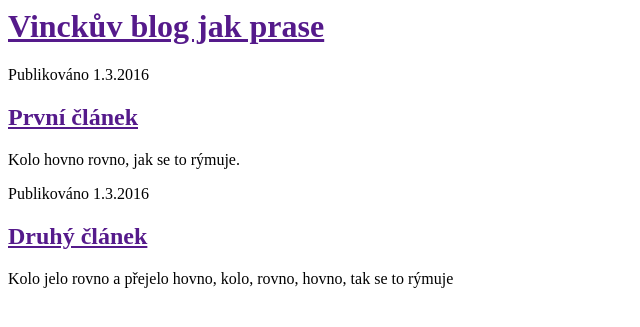
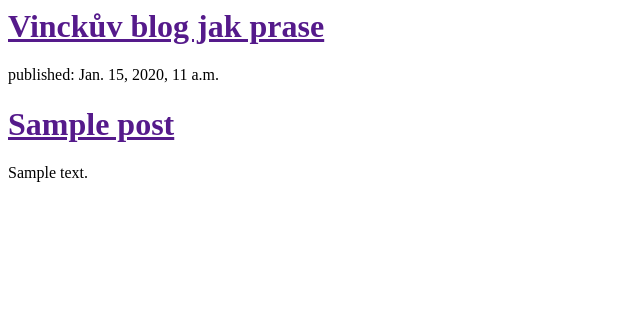
Before and after one commit to vithlavac/my-first-blog, a Django app: template blog/templates/blog/post_list.html in a window 1280 px wide. Shown: the top 327 px of the page, without its empty margins (0-640 px from the left). Run offline with Django 3.2, Linux system fonts and the light colour scheme; the template is opened without the code that fills it: values that come from a table or form of the project are taken from there, others are empty; tables that the repository leaves empty hold one stand-in row (values such as "Sample post").

Commit message:
Modified teplates to display posts from database.

```diff
--- a/blog/models.py
+++ b/blog/models.py
@@ -11,7 +11,7 @@ class Post(models.Model):
     published_date = models.DateTimeField(blank=True, null=True)
 
     def publish(self):
-        self.published.date = timezone.now()
+        self.published_date = timezone.now()
         self.save()
 
     def __str__(self):
--- a/blog/templates/blog/post_list.html
+++ b/blog/templates/blog/post_list.html
@@ -9,15 +9,13 @@
     </div>
 
     <div>
-      <p>Publikováno 1.3.2016</p>
-      <h2><a href="">První článek</a></h2>
-      <p>Kolo hovno rovno, jak se to rýmuje.</p>
-    </div>
-
-    <div>
-      <p>Publikováno 1.3.2016</p>
-      <h2><a href="">Druhý článek</a></h2>
-      <p>Kolo jelo rovno a přejelo hovno, kolo, rovno, hovno, tak se to rýmuje</p>
+      {% for post in posts %}
+        <div>
+            <p>published: {{ post.published_date }}</p>
+            <h1><a href="">{{ post.title }}</a></h1>
+            <p>{{ post.text|linebreaks }}</p>
+        </div>
+      {% endfor %}
     </div>
   </body>
 
--- a/blog/views.py
+++ b/blog/views.py
@@ -1,5 +1,8 @@
 from django.shortcuts import render
+from django.utils import timezone
+from .models import Post
 
 # Create your views here.
 def post_list(request):
-    return render(request, 'blog/post_list.html', {})
+    posts = Post.objects.filter(published_date__lte=timezone.now()).order_by('published_date')
+    return render(request, 'blog/post_list.html', {'posts': posts})
```
